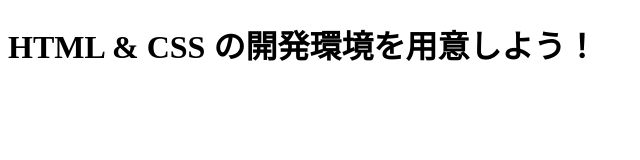
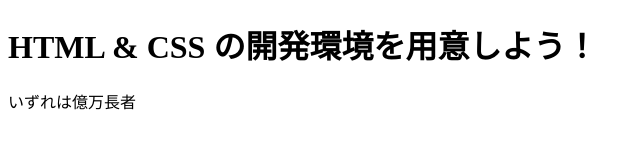
Before and after one commit to MomotaroRiderNoby/MomotaroRiderNoby.github.io, a plain HTML site: page index.html in a window 1280 px wide. Shown: the whole page, without its empty margins (0-640 px from the left). Drawn offline with Linux system fonts and the light colour scheme.

Commit message:
Update index.html

```diff
--- a/index.html
+++ b/index.html
@@ -6,5 +6,6 @@
   </head>
   <body>
     <h1 class="title">HTML & CSS の開発環境を用意しよう！</h1>
+    <p>いずれは億万長者</p>
   </body>
 </html>
```
